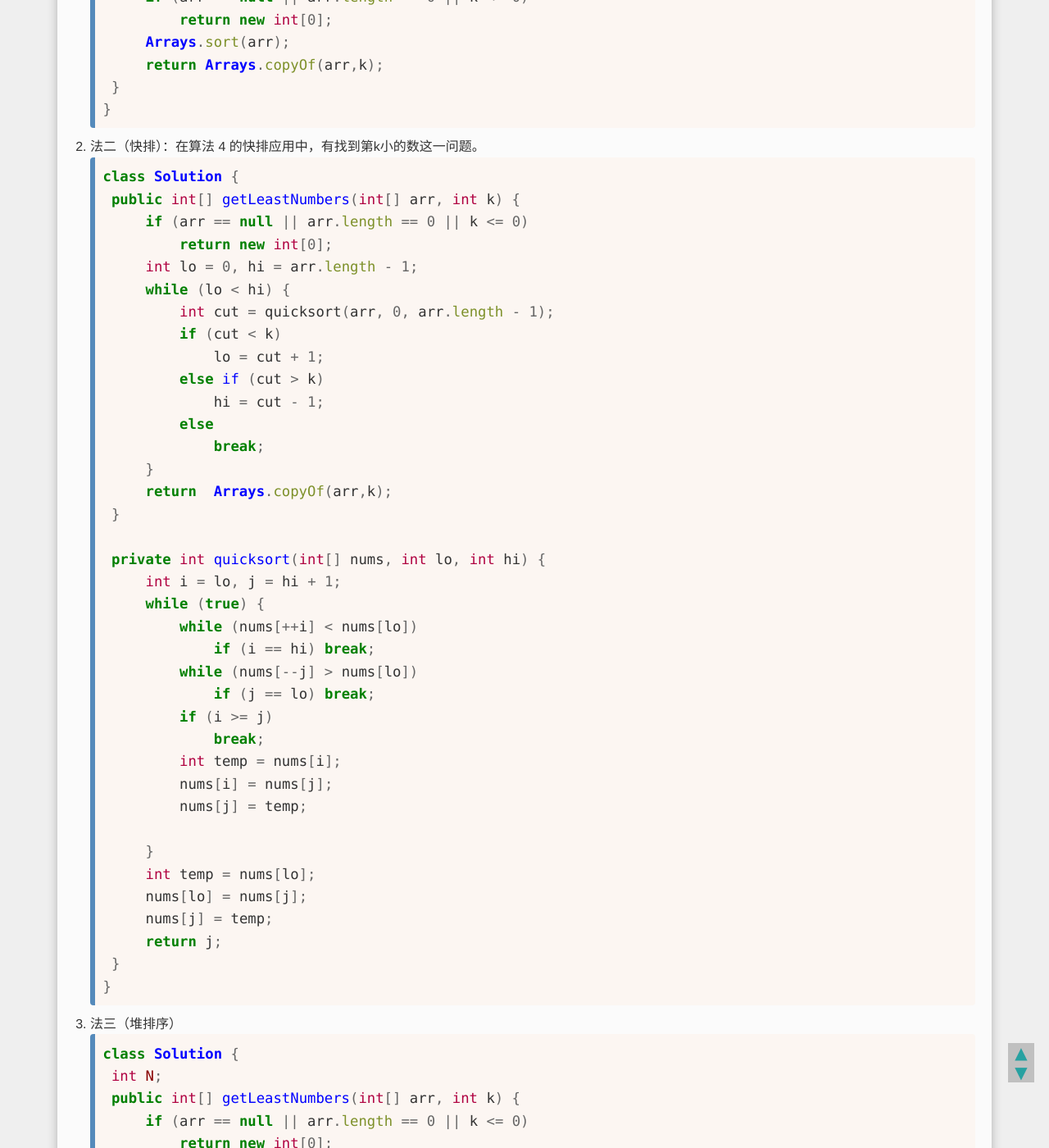
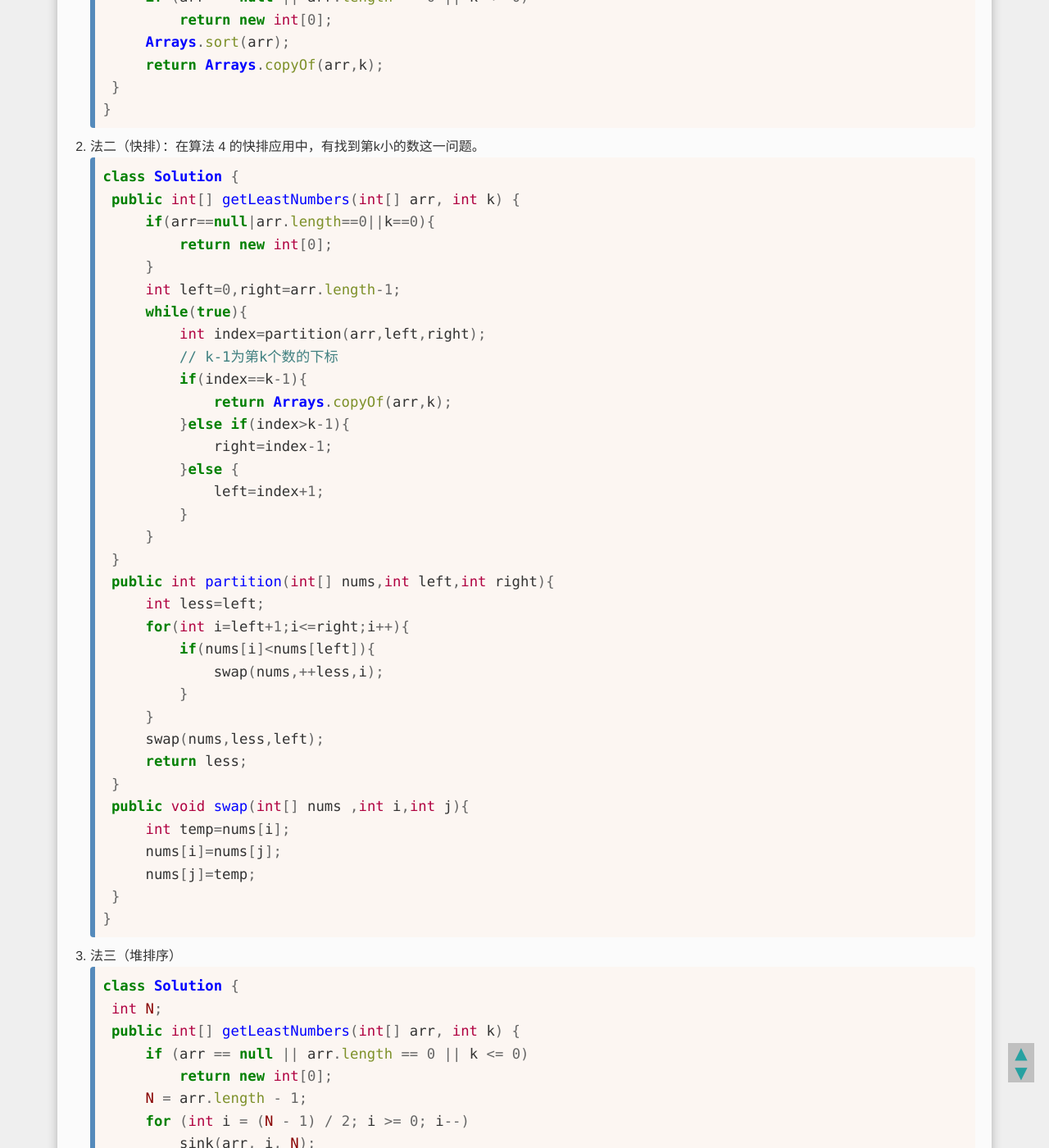
Before and after one commit to YurieSun/YurieSun.github.io, a Jekyll site: the page built from _posts/2020-03-16-coding-interviews-zui-xiao-de-kge-shu-lcof.md, in a window 1280 px wide and 1400 px high, scrolled down 426 px. Shown: the whole window at 82% size. Built offline with Jekyll 4.4.1, drawn with Linux system fonts in a browser that asks for light colours.

Commit message:
Update 2020-03-16-coding-interviews-zui-xiao-de-kge-shu-lcof.md
revise code for quick-selection

````diff
--- a/_posts/2020-03-16-coding-interviews-zui-xiao-de-kge-shu-lcof.md
+++ b/_posts/2020-03-16-coding-interviews-zui-xiao-de-kge-shu-lcof.md
@@ -26,39 +26,36 @@ class Solution {
 ```java
 class Solution {
     public int[] getLeastNumbers(int[] arr, int k) {
-        if (arr == null || arr.length == 0 || k <= 0)
+        if(arr==null|arr.length==0||k==0){
             return new int[0];
-        int lo = 0, hi = arr.length - 1;
-        while (lo < hi) {
-            int cut = quicksort(arr, 0, arr.length - 1);
-            if (cut < k)
-                lo = cut + 1;
-            else if (cut > k)
-                hi = cut - 1;
-            else
-                break;
         }
-        return  Arrays.copyOf(arr,k);
+        int left=0,right=arr.length-1;
+        while(true){
+            int index=partition(arr,left,right);
+            // k-1为第k个数的下标
+            if(index==k-1){
+                return Arrays.copyOf(arr,k);
+            }else if(index>k-1){
+                right=index-1;
+            }else {
+                left=index+1;
+            }
+        }
     }
-
-    private int quicksort(int[] nums, int lo, int hi) {
-        int i = lo, j = hi + 1;
-        while (true) {
-            while (nums[++i] < nums[lo])
-                if (i == hi) break;
-            while (nums[--j] > nums[lo])
-                if (j == lo) break;
-            if (i >= j)
-                break;
-            int temp = nums[i];
-            nums[i] = nums[j];
-            nums[j] = temp;
-
+    public int partition(int[] nums,int left,int right){
+        int less=left;
+        for(int i=left+1;i<=right;i++){
+            if(nums[i]<nums[left]){
+                swap(nums,++less,i);
+            }
         }
-        int temp = nums[lo];
-        nums[lo] = nums[j];
-        nums[j] = temp;
-        return j;
+        swap(nums,less,left);
+        return less;
+    }
+    public void swap(int[] nums ,int i,int j){
+        int temp=nums[i];
+        nums[i]=nums[j];
+        nums[j]=temp;
     }
 }
 ```
````
